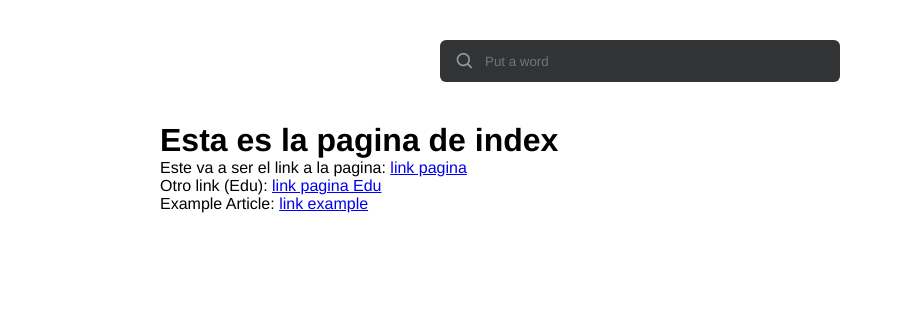
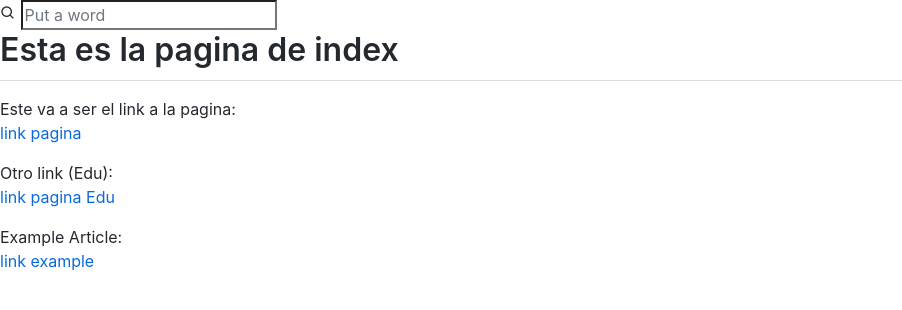
Before and after one commit to BCNGEEKS/Geekateca, a Jekyll site: the page built from index.md, in a window 1280 px wide. Shown: the top 310 px of the page, without its empty margins (0-902 px from the left). Built offline with Jekyll 4.4.1, drawn with Linux system fonts in a browser that asks for light colours.

Commit message:
Update default.html

```diff
--- a/_layouts/default.html
+++ b/_layouts/default.html
@@ -3,7 +3,7 @@
     <head>
         <meta charset="UTF-8">
         <title>{{ page.title }}</title>
-	<link href="style/style.css" rel="stylesheet" type="text/css">
+	<link href="style/github-markdown.css" rel="stylesheet" type="text/css">
 	<link href="https://unpkg.com/boxicons@2.1.1/css/boxicons.min.css" rel="stylesheet">
     </head>
     <body>
```
